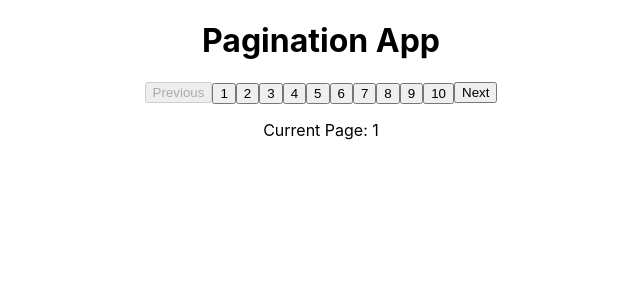
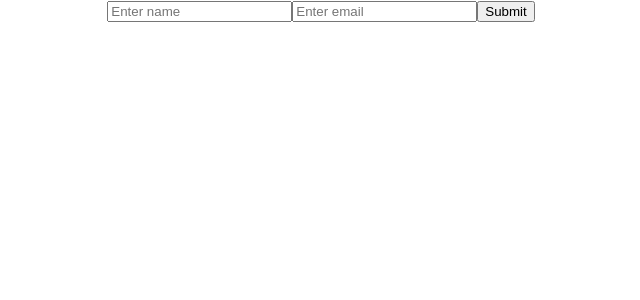
Before and after one commit to Saurabh884/React-Components, a React (Create React App) app: page / in a window 1280 px wide. Shown: the top 300 px of the page, without its empty margins (319-959 px from the left). Built offline with nearby package versions, Linux system fonts and the light colour scheme.

Commit message:
added a react form component

```diff
--- a/src/App.js
+++ b/src/App.js
@@ -1,15 +1,10 @@
-
-import './App.css';
-import PaginationApp from './components/pagination';
-
-
-
-
+import "./App.css";
+import FormComponent from "./components/formcomponent";
 
 function App() {
   return (
     <div className="App">
-    <PaginationApp/>
+      <FormComponent />
     </div>
   );
 }
--- /dev/null
+++ b/src/components/formcomponent/index.js
@@ -0,0 +1,48 @@
+import React, { useState } from "react";
+
+const FormComponent = () => {
+  const [formData, setFormData] = useState({
+    name: "",
+    email: "",
+  });
+
+  const handleInputChange = (e) => {
+    const { name, value } = e.target;
+    setFormData({ ...formData, [name]: value });
+  };
+
+  const handleFormSubmit = (e) => {
+    e.preventDefault();
+   alert(`Name:${formData.name} Email:${formData.email}`)
+   setFormData({
+    name: "",
+    email: "",
+  });
+  };
+
+  return (
+    <form onSubmit={handleFormSubmit}>
+      <div>
+        <input
+          type="text"
+          placeholder="Enter name"
+          value={formData.name}
+          name="name"
+          onChange={handleInputChange}
+        />
+        <input
+          type="text"
+          placeholder="Enter email"
+          value={formData.email}
+          name="email"
+          onChange={handleInputChange}
+        />
+        <button type="submit" onChange={handleInputChange}>
+          Submit
+        </button>
+      </div>
+    </form>
+  );
+};
+
+export default FormComponent;
```
